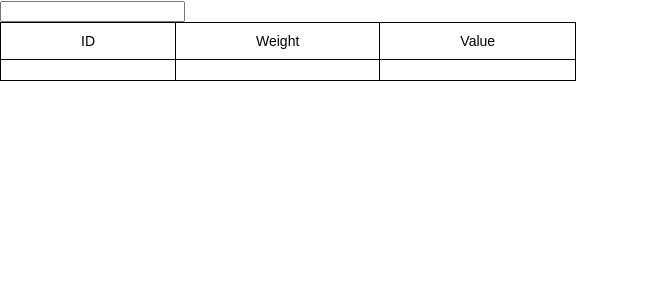
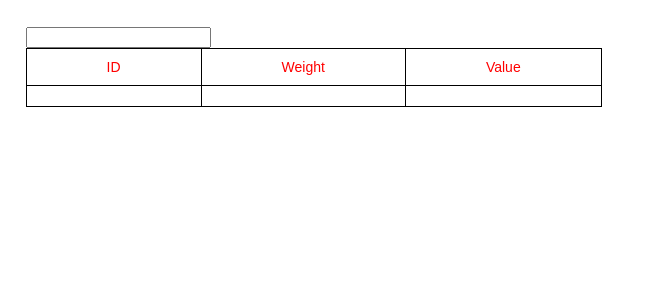
Before and after one commit to dw8787878/Auto-Complete, a React (Create React App) app: page / in a window 1280 px wide. Shown: the top 300 px of the page, without its empty margins (0-665 px from the left). Built offline with nearby package versions, Linux system fonts and the light colour scheme.

Commit message:
chore - added Sass pre-processor

```diff
--- a/package.json
+++ b/package.json
@@ -8,6 +8,7 @@
     "@types/react": "^16.8.20",
     "@types/react-dom": "^16.8.4",
     "axios": "^0.19.0",
+    "node-sass": "^4.12.0",
     "react": "^16.8.6",
     "react-dom": "^16.8.6",
     "react-scripts": "2.1.8",
@@ -17,7 +18,8 @@
     "start": "react-scripts start",
     "build": "react-scripts build",
     "test": "react-scripts test",
-    "eject": "react-scripts eject"
+    "eject": "react-scripts eject",
+    "compile-sass": "node-sass --watch src/ -o src/"
   },
   "eslintConfig": {
     "extends": "react-app"
--- a/src/components/Table/Table.css
+++ b/src/components/Table/Table.css
@@ -1,40 +1,35 @@
-.tg  {
+.table {
   position: relative;
-  border-collapse:collapse;
-  border-spacing:0;
+  border-collapse: collapse;
+  border-spacing: 0;
   border-width: 1px;
   border-color: black;
   border-style: solid;
-  z-index: -1;
-}
+  z-index: -50; }
 
-.tg td {
-  font-family:Arial, sans-serif;
-  font-size:14px;
-  padding:10px 80px;
-  overflow:hidden;
-  word-break:normal;
+.table td {
+  font-family: Arial, sans-serif;
+  font-size: 14px;
+  padding: 10px 80px;
+  overflow: hidden;
+  word-break: normal;
   border-right-color: 1px;
   border-right-style: solid;
-  border-right-width: 1px;
-  z-index: -1;
-}
+  border-right-width: 1px; }
 
-.tg th {
-  font-family:Arial, sans-serif;
-  font-size:14px;
-  font-weight:normal;
-  padding:10px 80px;
-  overflow:hidden;
+.table th {
+  padding: 10px 80px;
+  overflow: hidden;
   border-style: solid;
-  border-width: 1px;
-  word-break:normal;
-  z-index: -1;
-}
+  border-width: 1px; }
 
-.tg .tg-0pky {
-  border-color:inherit;
-  text-align:left;
-  vertical-align:top;
-  z-index: -1;
-}
+.table th #font-th {
+  color: red;
+  font-family: Arial, sans-serif;
+  text-align: center;
+  font-size: 14px;
+  font-weight: normal; }
+
+.table td #font-td {
+  color: black;
+  text-align: center; }
--- /dev/null
+++ b/src/components/Table/Table.scss
@@ -0,0 +1,40 @@
+.table  {
+  position: relative;
+  border-collapse:collapse;
+  border-spacing:0;
+  border-width: 1px;
+  border-color: black;
+  border-style: solid;
+  z-index: -50;
+}
+
+.table td {
+  font-family:Arial, sans-serif;
+  font-size:14px;
+  padding:10px 80px;
+  overflow:hidden;
+  word-break:normal;
+  border-right-color: 1px;
+  border-right-style: solid;
+  border-right-width: 1px;
+}
+
+.table th {
+  padding:10px 80px;
+  overflow:hidden;
+  border-style: solid;
+  border-width: 1px;
+}
+
+.table th #font-th {
+  color: red;
+  font-family:Arial, sans-serif;
+  text-align: center;
+  font-size:14px;
+  font-weight:normal;
+}
+
+.table td #font-td {
+  color: black;
+  text-align: center;
+}
--- a/src/components/Table/Table.tsx
+++ b/src/components/Table/Table.tsx
@@ -14,17 +14,17 @@ interface TableProps {
 export const Table = (props: TableProps) => {
     const result = props.result;
     return (
-        <table className="tg">
+        <table className="table">
             <tbody>
                 <tr>
-                    <th className='tg-0pky'>ID</th>
-                    <th className='tg-0pky'>Weight</th>
-                    <th className='tg-0pky'>Value</th>
+                    <th><div id="font-th">ID</div></th>
+                    <th><div id="font-th">Weight</div></th>
+                    <th><div id="font-th">Value</div></th>
                 </tr>
                 <tr>
-                    <td className='tg-0pk'>{result.id}</td>
-                    <td className='tg-0pk'>{result.weight}</td>
-                    <td className='tg-0pk'>{result.value}</td>
+                    <td><div id="font-td">{result.id}</div></td>
+                    <td><div id="font-td">{result.weight}</div></td>
+                    <td><div id="font-td">{result.value}</div></td>
                 </tr>
             </tbody>
         </table >
--- /dev/null
+++ b/src/container/SearchContainer.css
@@ -0,0 +1,23 @@
+#search-container {
+  margin: 2%; }
+
+.dropdown {
+  position: relative;
+  border-spacing: 0;
+  border-width: 1px;
+  border-color: black;
+  border-style: solid;
+  list-style: none;
+  width: 88px;
+  font-size: 12px;
+  z-index: 100; }
+
+#dropDownItem:hover {
+  background-color: gold; }
+
+/*
+ look into scss, and use this instead of css
+- make the header a different color
+- make the input and drop down box width larger to accomodate the large output
+- make the gap between the drop down and the input box smaller
+*/
--- a/src/container/Search.css
+++ b/src/container/SearchContainer.scss
@@ -1,9 +1,5 @@
-.App {
-  text-align: center;
-}
-
-.App-link {
-  color: #61dafb;
+#search-container {
+  margin: 2%;
 }
 
 .dropdown {
@@ -26,9 +22,6 @@
 /*
  look into scss, and use this instead of css
 - make the header a different color
-- add some margin to the left
 - make the input and drop down box width larger to accomodate the large output
 - make the gap between the drop down and the input box smaller
-
-
 */
--- a/src/container/SearchContainer.tsx
+++ b/src/container/SearchContainer.tsx
@@ -1,6 +1,6 @@
 import React, { Attributes } from 'react';
 import { render } from 'react-dom';
-import './Search.css';
+import './SearchContainer.css';
 import Input from '../components/Search/Input/Input';
 import { Result, Table } from '../components/Table/Table';
 
@@ -30,7 +30,7 @@ class SearchContainer extends React.Component<{}, SearchContainerState>{
   render() {
     const result = this.state.result;
     return (
-      <div>
+      <div id="search-container">
         <Input OnOptionChange={this.OnOptionChange} />
         <Table result={result} />
       </div>
```
Also changed, not shown: 1 other file (tests, documents, lock files or other folders).
